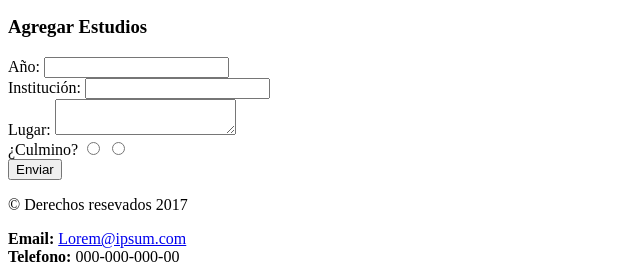
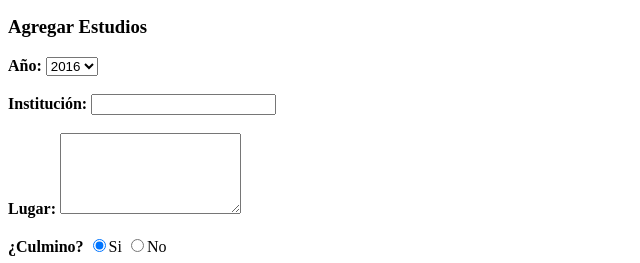
Before and after one commit to ghdPxm/CertificacionNextU, a plain HTML site: page FundamentosHTML/EvaluacionFundamentosHTML/educacion.html in a window 1280 px wide. Shown: the part 549-812 px from the top of the page, without its empty margins (0-640 px from the left). Drawn offline with Linux system fonts and the light colour scheme.

Commit message:
Avance4evatema
Plantilla de educacion, se modifico el campo año y el campo culmino

```diff
--- a/FundamentosHTML/EvaluacionFundamentosHTML/educacion.html
+++ b/FundamentosHTML/EvaluacionFundamentosHTML/educacion.html
@@ -50,15 +50,28 @@
       <article>
         <h3>Agregar Estudios</h3>
         <form>
-          <label for="anio">Año:</label>
-          <input type="text" name="anio" value="" required><br>
-          <label for="insti">Institución:</label>
-          <input type="text" name="insti" value="" required><br>
-          <label for="lugar">Lugar:</label>
-          <textarea name="lugar" rows="2" cols="20" required></textarea><br>
-          <label for="pregunta">¿Culmino?</label>
-          <input type="radio" name="pregunta" value="Si" required>
-          <input type="radio" name="pregunta" value="No" required><br>
+          <label for="anio"><strong>Año:</strong></label>
+          <select class="" name="anio" required>
+            <option value="2016" selected>2016</option>
+            <option value="2015" >2015</option>
+            <option value="2014">2014</option>
+            <option value="2013">2013</option>
+            <option value="2012">2012</option>
+            <option value="2011">2011</option>
+            <option value="2010">2010</option>
+            <option value="2009">2009</option>
+            <option value="2008">2008</option>
+            <option value="2007">2007</option>
+            <option value="2007">2007</option>
+            <option value="2005">2005</option>
+          </select> <br><br>
+          <label for="insti"><strong>Institución:</strong></label>
+          <input type="text" name="insti" value="" required><br><br>
+          <label for="lugar"><strong>Lugar:</strong></label>
+          <textarea name="lugar" rows="5" cols="20" required></textarea><br><br>
+          <label for="pregunta"><strong>¿Culmino?</strong></label>
+          <input type="radio" name="pregunta" value="Si" checked required>Si
+          <input type="radio" name="pregunta" value="No" required>No<br><br>
           <input type="submit" name="eviar" value="Enviar">
         </form>
       </article>
```
